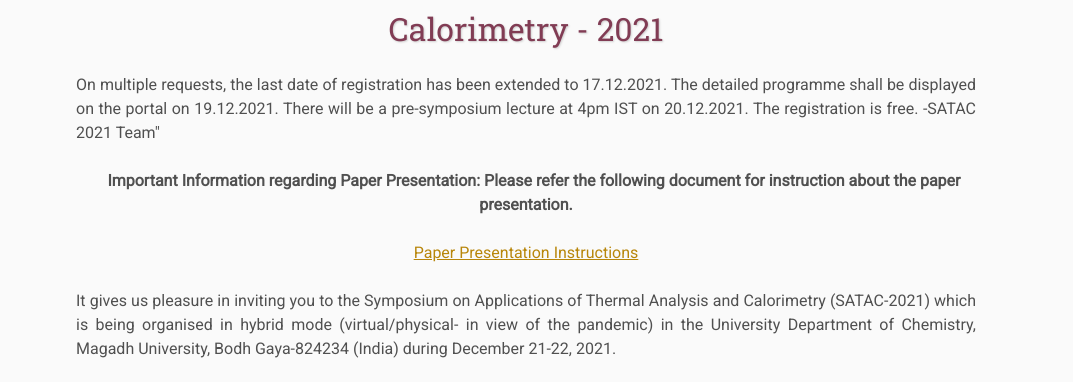
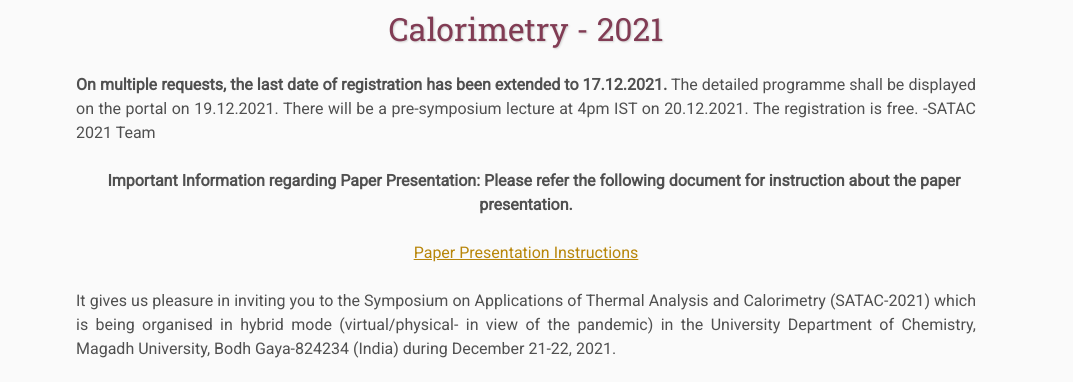
Before and after one commit to satac2021/satac2021.github.io, a plain HTML site: page index.html in a window 1280 px wide. Shown: the part 697-1079 px from the top of the page, without its empty margins (114-1187 px from the left). Drawn offline with Linux system fonts and the light colour scheme.

Commit message:
Update index.html

```diff
--- a/index.html
+++ b/index.html
@@ -55,7 +55,7 @@
       Analysis and&nbsp;</h2>
     <h2 style="text-align: center;">Calorimetry - 2021</h2>
 
-  <p style="text-align: justify;">  On multiple requests, the last date of registration has been extended to 17.12.2021. The detailed programme shall be displayed on the portal on 19.12.2021. There will be a pre-symposium lecture at 4pm IST on 20.12.2021. The registration is free. -SATAC 2021 Team"
+  <p style="text-align: justify;">  <strong>On multiple requests, the last date of registration has been extended to 17.12.2021.</strong> The detailed programme shall be displayed on the portal on 19.12.2021. There will be a pre-symposium lecture at 4pm IST on 20.12.2021. The registration is free. -SATAC 2021 Team
     </p>
 
      <p style="text-align: center;">&nbsp;&nbsp;<strong>&nbsp; Important Information regarding Paper Presentation: Please refer the following document for instruction about the paper presentation. </strong></p>
```
